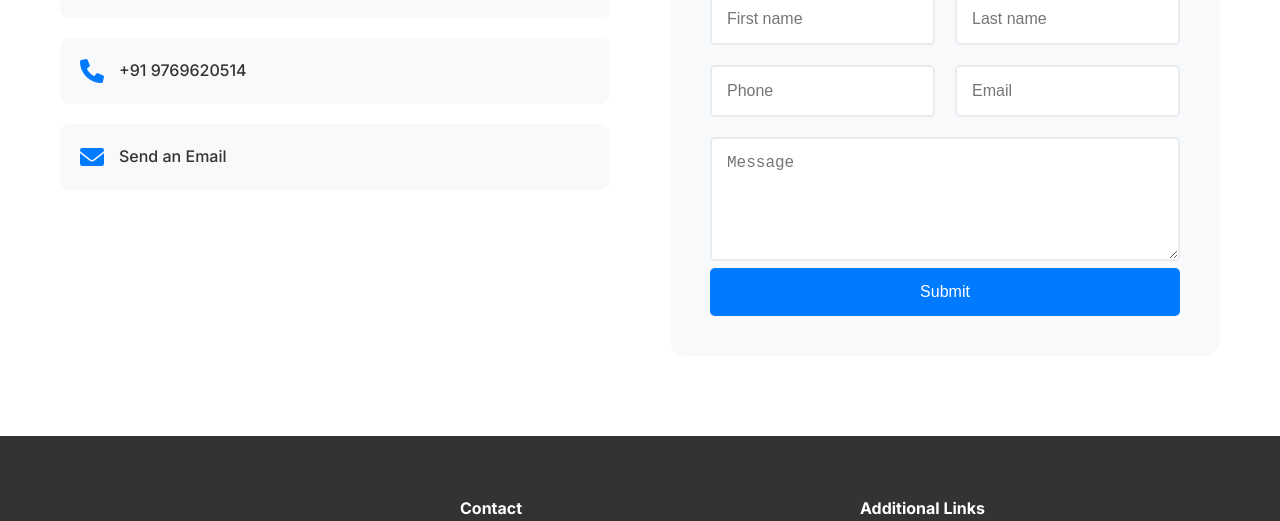
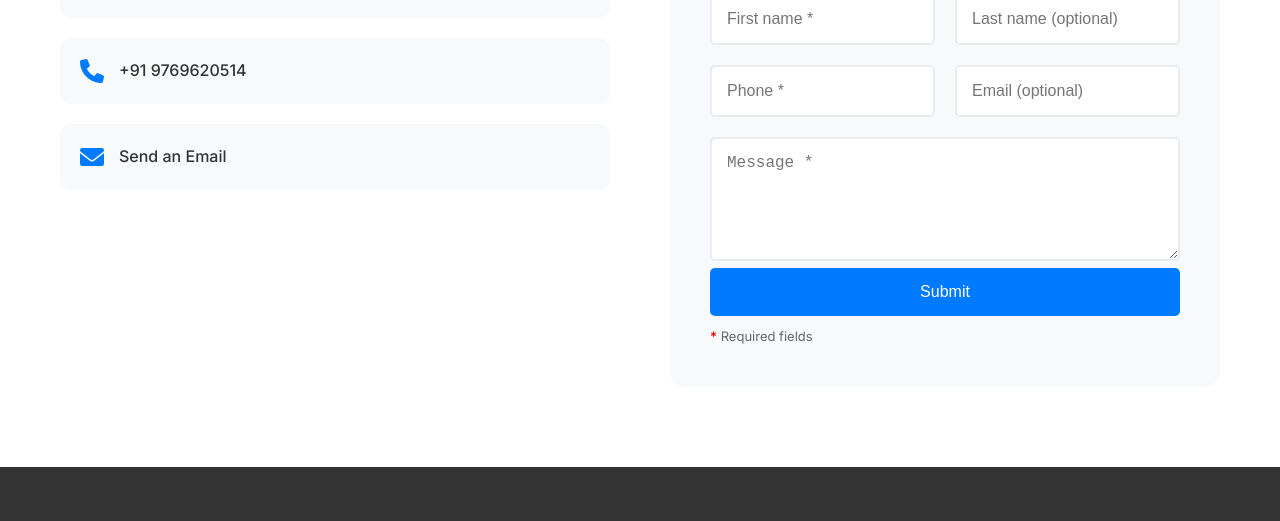
Before and after one commit to MedEasePhysiotherapy/MedEasePhysiotherapy.github.io, a website: page contact.html in a window 1280 px wide. Shown: the part 1041-1562 px from the top of the page. Drawn offline with Linux system fonts and the light colour scheme.

Commit message:
Enhance contact form by marking required fields and adding a note for clarity

```diff
--- a/contact.html
+++ b/contact.html
@@ -115,15 +115,16 @@
                 <div class="contact-form-container">
                     <form class="contact-form" id="contactForm">
                         <div class="form-row">
-                            <input type="text" name="firstName" placeholder="First name" required>
-                            <input type="text" name="lastName" placeholder="Last name" required>
+                            <input type="text" name="firstName" placeholder="First name *" required>
+                            <input type="text" name="lastName" placeholder="Last name (optional)">
                         </div>
                         <div class="form-row">
-                            <input type="tel" name="phone" placeholder="Phone" required>
-                            <input type="email" name="email" placeholder="Email" required>
+                            <input type="tel" name="phone" placeholder="Phone *" required>
+                            <input type="email" name="email" placeholder="Email (optional)">
                         </div>
-                        <textarea name="message" placeholder="Message" rows="5" required></textarea>
+                        <textarea name="message" placeholder="Message *" rows="5" required></textarea>
                         <button type="submit" class="submit-btn">Submit</button>
+                        <p class="required-note"><span>*</span> Required fields</p>
                     </form>
                 </div>
             </div>
--- a/css/style.css
+++ b/css/style.css
@@ -939,6 +939,17 @@ img {
     border-radius: 15px;
 }
 
+.required-note {
+    font-size: 13px;
+    color: #666;
+    margin-top: 10px;
+}
+
+.required-note span {
+    color: red;
+    font-weight: 600;
+}
+
 /* Clinic Visit Block (contact page) */
 .visit-block {
     display: grid;
```
